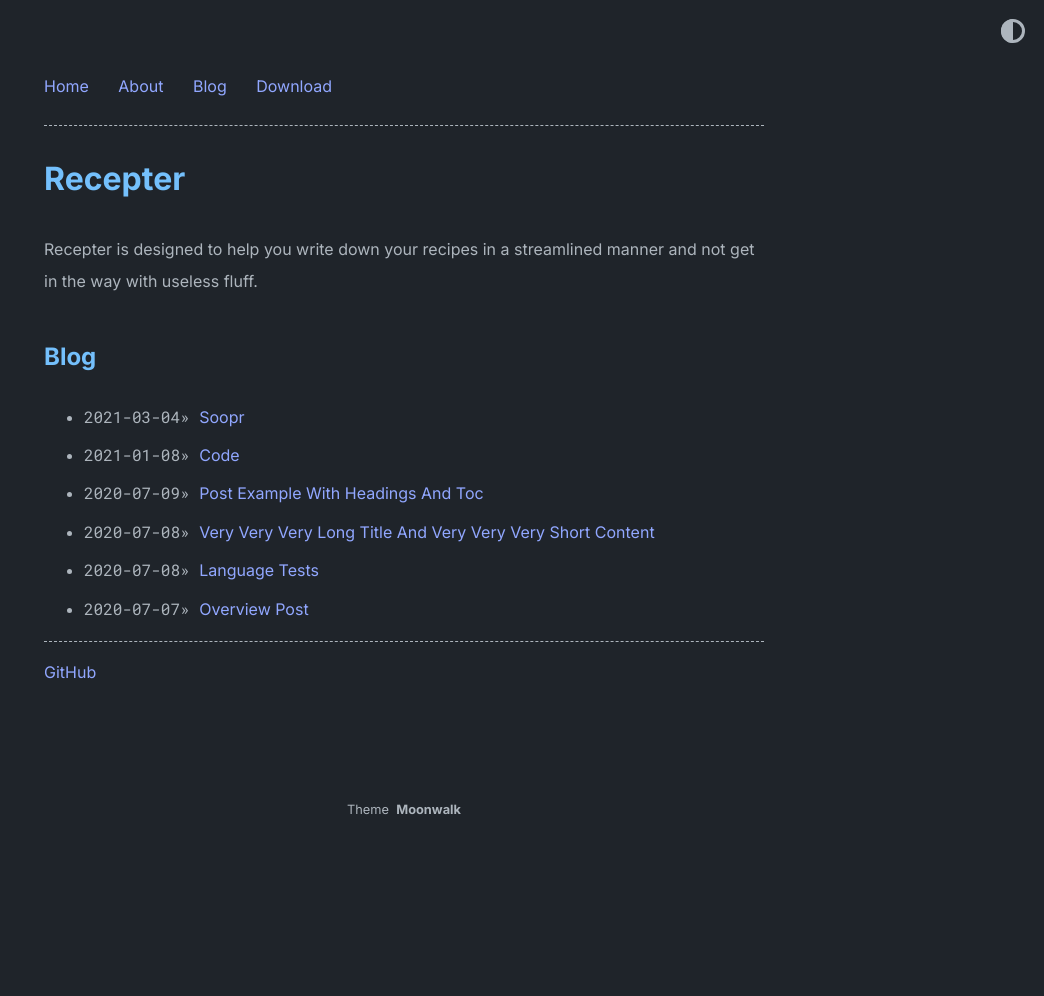
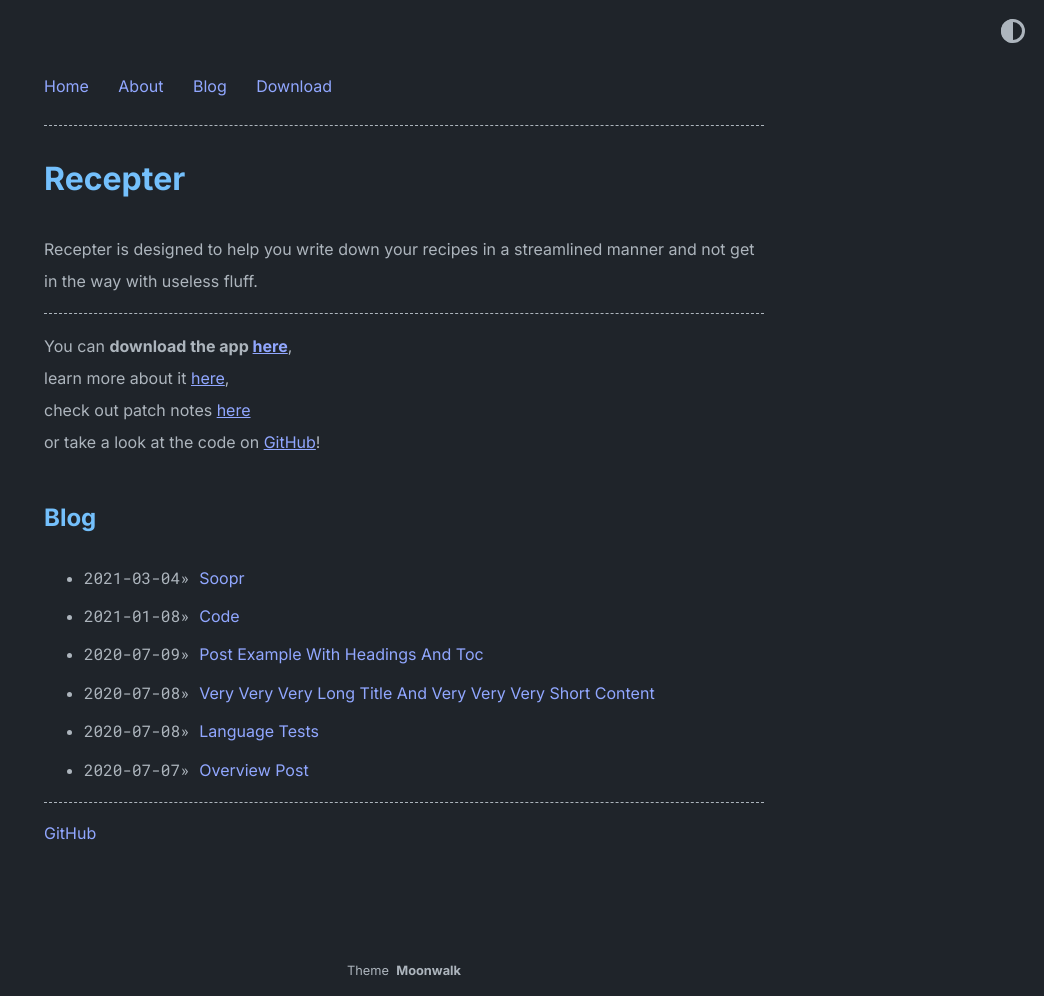
Before and after one commit to Vjaby/Recepter, a Jekyll site: the page built from index.md, in a window 1280 px wide. Shown: the whole page, without its empty margins (236-1280 px from the left). Built offline with Jekyll 4.4.1, drawn with Linux system fonts in a browser that asks for light colours; before the commit the page ends 900 px from its top, so only the background shows below that.

Commit message:
index enhanced

```diff
--- a/_layouts/home.html
+++ b/_layouts/home.html
@@ -10,7 +10,7 @@ layout: default
     <p>{{ site.description }}</p>
   {% endif %}
 </header>
-
+<div class="dashed"></div>
 {{ content }}
 
 {% if site.theme_config.show_projects == true %}
--- a/index.md
+++ b/index.md
@@ -2,3 +2,8 @@
 layout: home
 title: Home
 ---
+
+You can <b>download the app [here](download)</b>,
+learn more about it [here](about),
+check out patch notes [here](blog)
+or take a look at the code on [GitHub](https://github.com/Vjaby/Recepter/)!
```
